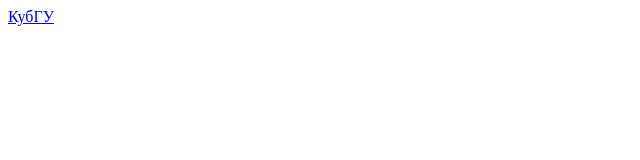
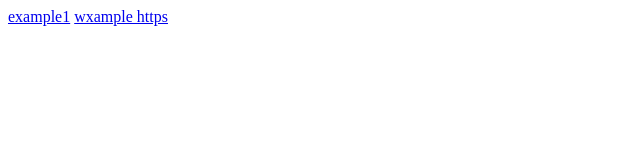
Before and after one commit to GolovkinAlexander/GolovkinAlexander.github.io, a plain HTML site: page index.html in a window 1280 px wide. Shown: the whole page, without its empty margins (0-640 px from the left). Drawn offline with Linux system fonts and the light colour scheme.

Commit message:
Update index.html

```diff
--- a/index.html
+++ b/index.html
@@ -1 +1,2 @@
-<a href="http://kubsu.ru/">КубГУ</a>
+<a href="http://example.com/">example1</a>
+<a href="https://example.com/">wxample https</a>
```
